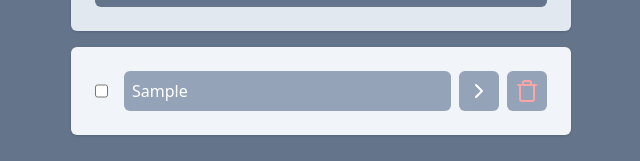
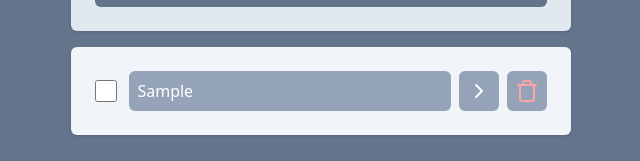
Before and after one commit to lpolloni/todo-list, a React (Vite) app: page / in a window 1280 px wide. Both pictures are taken after typing "Sample", "Sample" into the empty fields and a click on the button "Adicionar". Shown: the part 253-414 px from the top of the page, without its empty margins (319-959 px from the left). Built offline with nearby package versions, Linux system fonts and the light colour scheme.

Commit message:
checkbok added

```diff
--- a/src/components/Tasks.jsx
+++ b/src/components/Tasks.jsx
@@ -17,12 +17,12 @@ function Tasks({ tasks, onTaskClick, onDeleteTaskClick }) {
   return (
     <ul className="space-y-4 p-6 bg-slate-100 rounded-md shadow">
       {tasks.map((task) => (
-        <li key={task.id} className="flex gap-2">
+        <li key={task.id} className="flex items-center gap-2">
           <input
             type="checkbox"
             checked={task.isCompleted}
             onChange={() => onTaskClick(task.id)}
-            className="mr-2"
+            className="mr-1 w-8 h-8 text-slate-500 bg-slate-200 border-slate-300 rounded focus:ring-slate-400"
           />
           <button
             onClick={() => onTaskClick(task.id)}
```
